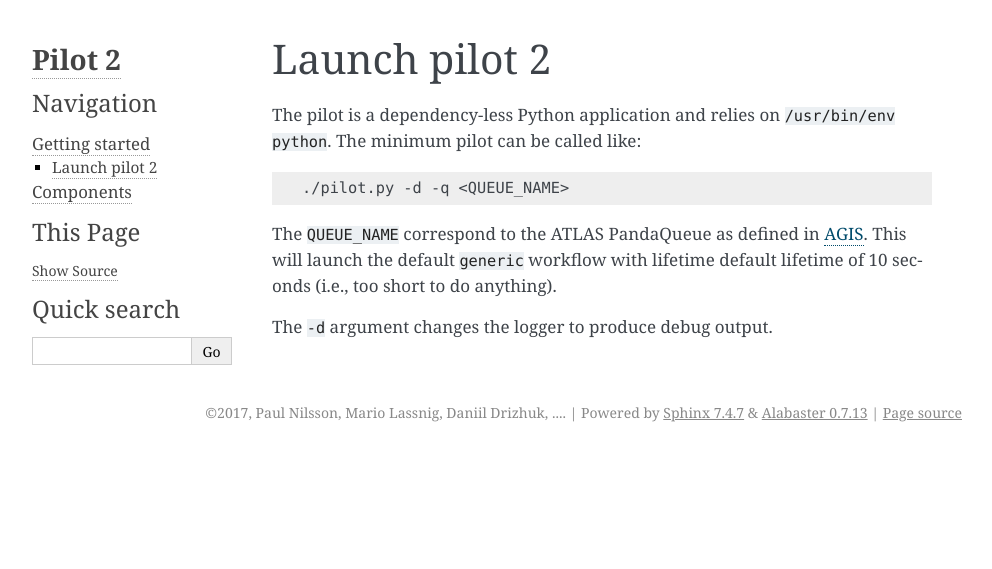
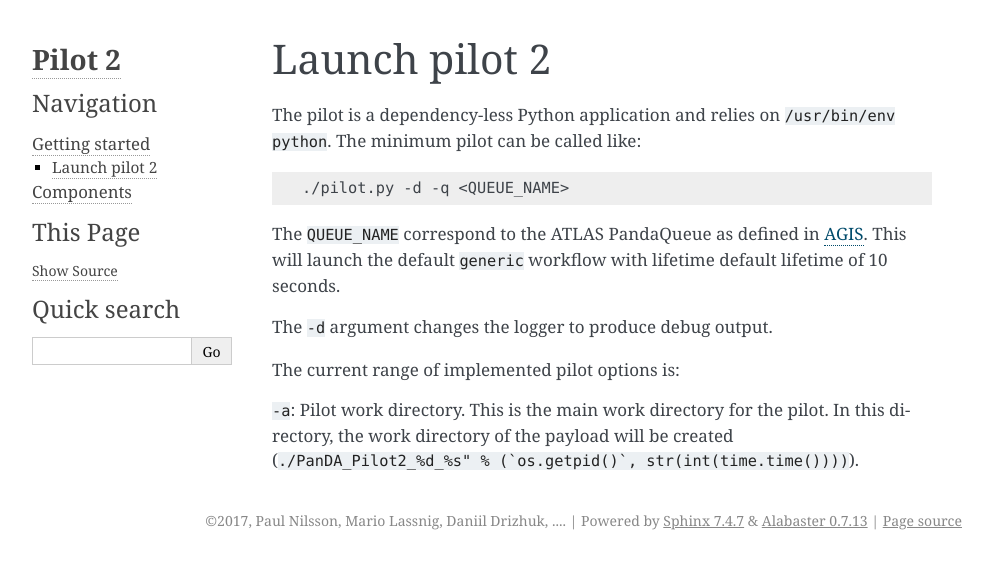
Before and after one commit to PanDAWMS/pilot2, a Sphinx documentation site: the page built from doc/getting_started/launch.rst, in a window 1280 px wide. Shown: the top 569 px of the page, without its empty margins (148-1140 px from the left). Built offline with Sphinx 7.4.7, drawn with Linux system fonts in a browser that asks for light colours.

Commit message:
Updated documentation

```diff
--- a/doc/getting_started/launch.rst
+++ b/doc/getting_started/launch.rst
@@ -18,8 +19,15 @@ called like:
     ./pilot.py -d -q <QUEUE_NAME>
 
 The ``QUEUE_NAME`` correspond to the ATLAS PandaQueue as defined in `AGIS`_. This will launch the default ``generic``
-workflow with lifetime default lifetime of 10 seconds (i.e., too short to do anything).
+workflow with lifetime default lifetime of 10 seconds.
 
 .. _AGIS: http://atlas-agis.cern.ch/agis/
 
 The ``-d`` argument changes the logger to produce debug output.
+
+The current range of implemented pilot options is:
+
+``-a``: Pilot work directory. This is the main work directory for the pilot. In this directory, the work directory
+of the payload will be created (``./PanDA_Pilot2_%d_%s" % (`os.getpid()`, str(int(time.time())))``).
+
+.. os.getpid(): https://docs.python.org/2/library/os.html#os.getpid
```
Also changed, not shown: other parts of doc/getting_started/launch.rst (+1 -0 lines).
